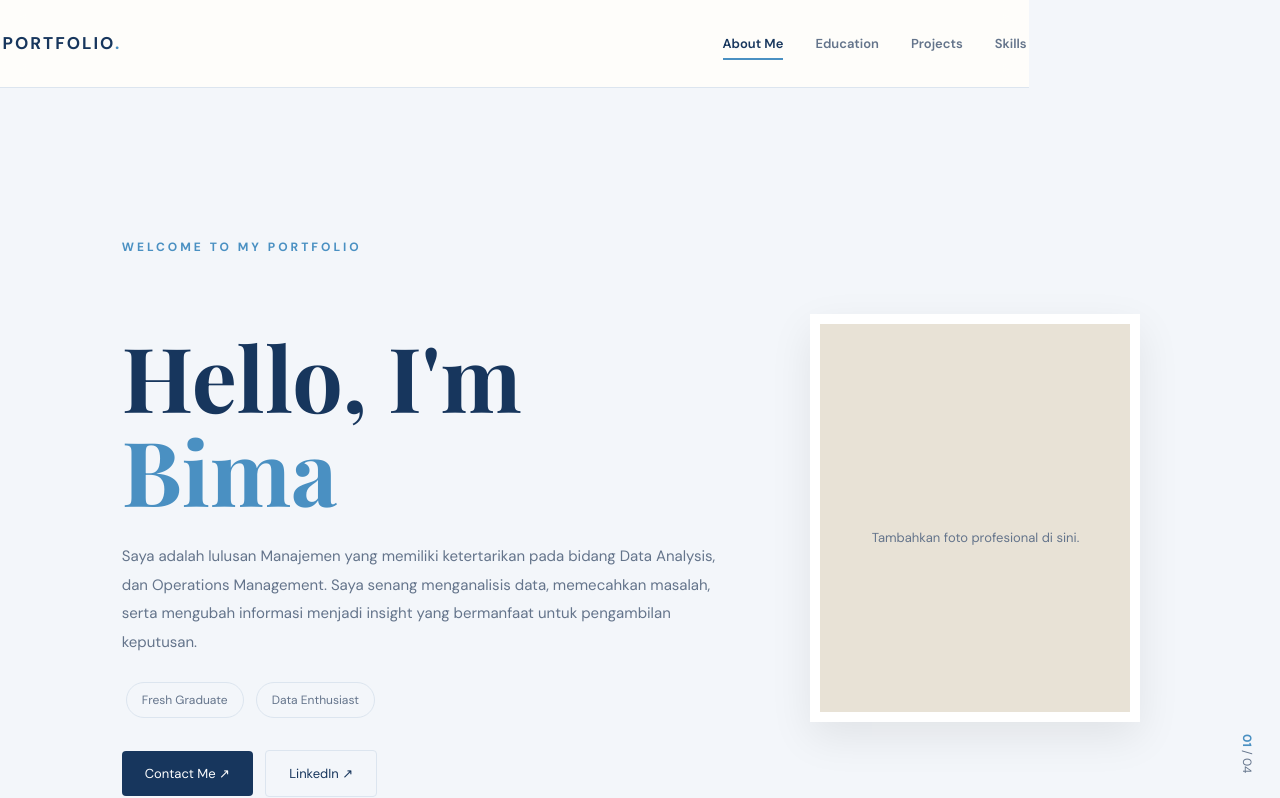
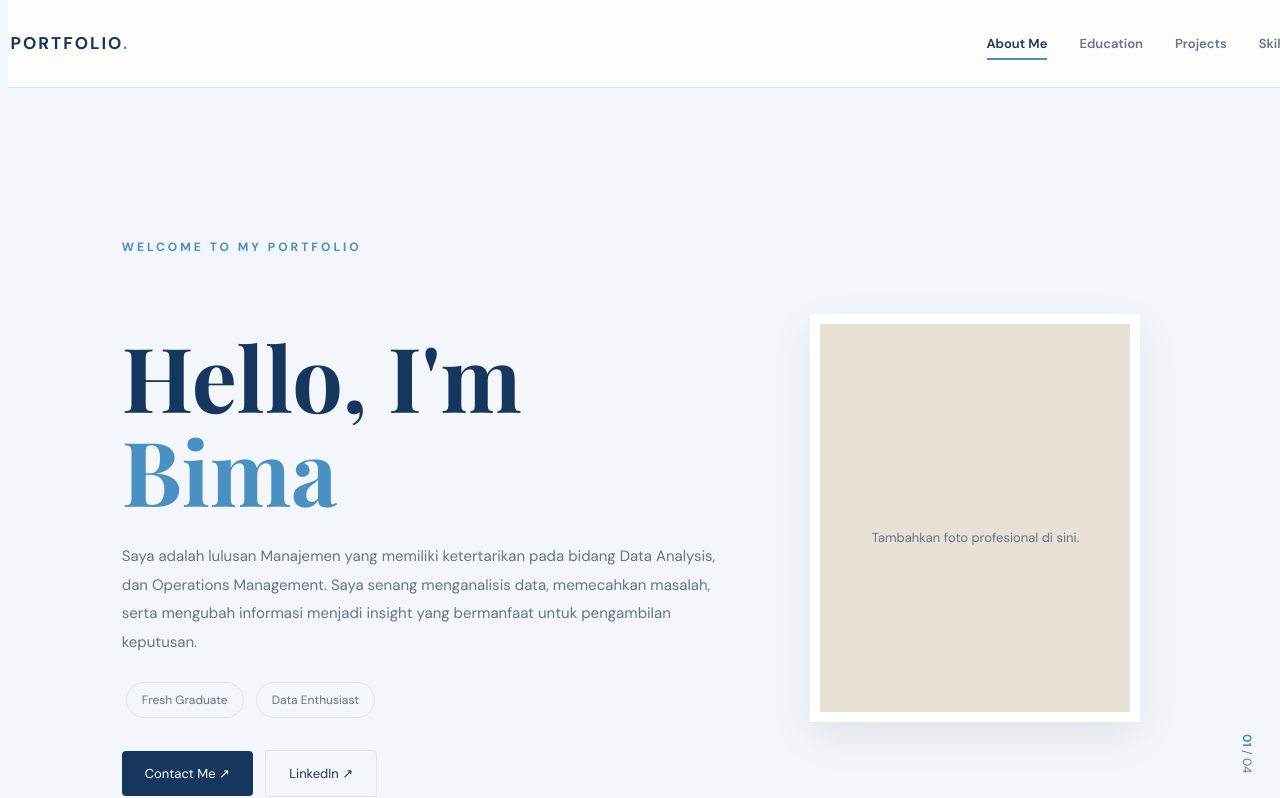
Before and after one commit to bimaanhima24-hue/bimoperatons, a plain HTML site: page index.html in a window 1280 px wide. Shown: the part 10-808 px from the top of the page. Drawn offline with nearby package versions, Linux system fonts and the light colour scheme.

Commit message:
Update index.html

```diff
--- a/index.html
+++ b/index.html
@@ -46,9 +46,9 @@
     .navbar {
       position: fixed;
       top: 0;
-      left: 0;
-      width: 80%;
-      z-index: 90;
+      left: 4;
+      width: 100%;
+      z-index: 100;
       padding: 18px 0.20%;
       display: flex;
       justify-content: space-between;
```
